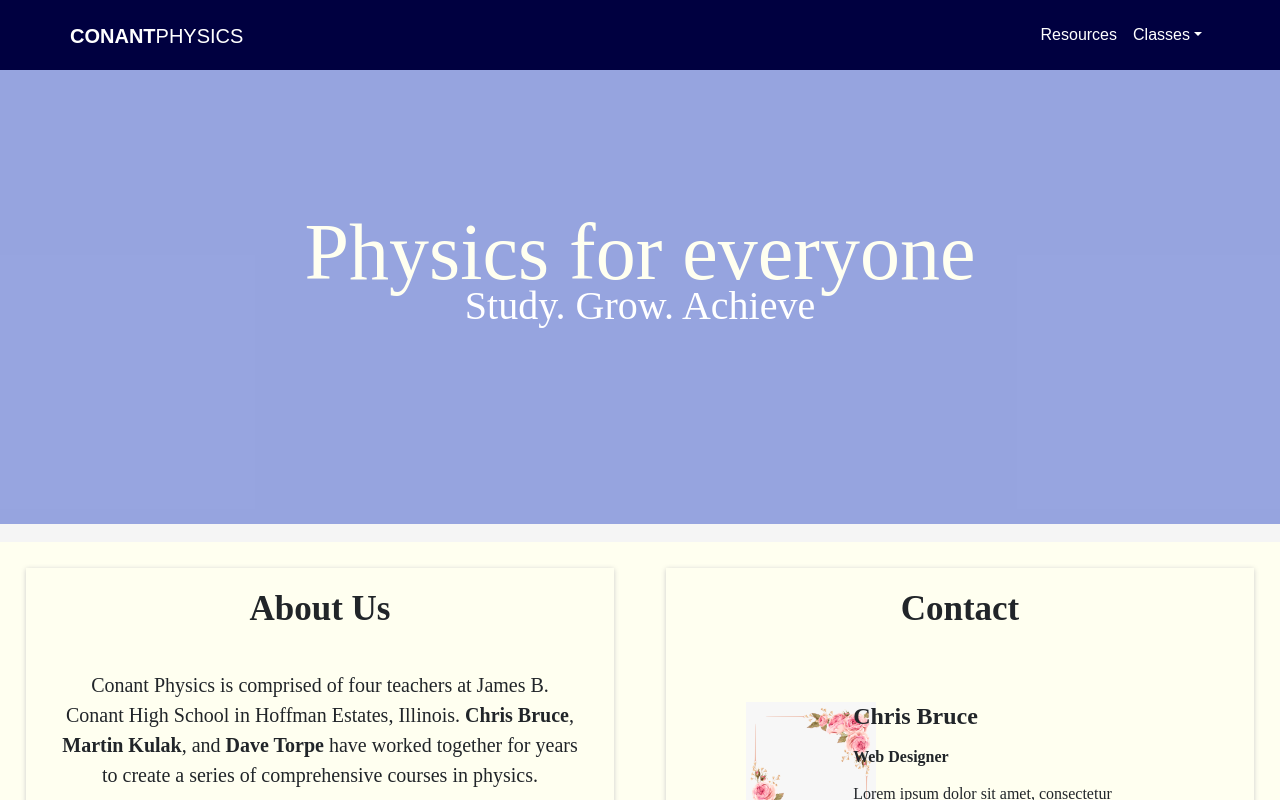
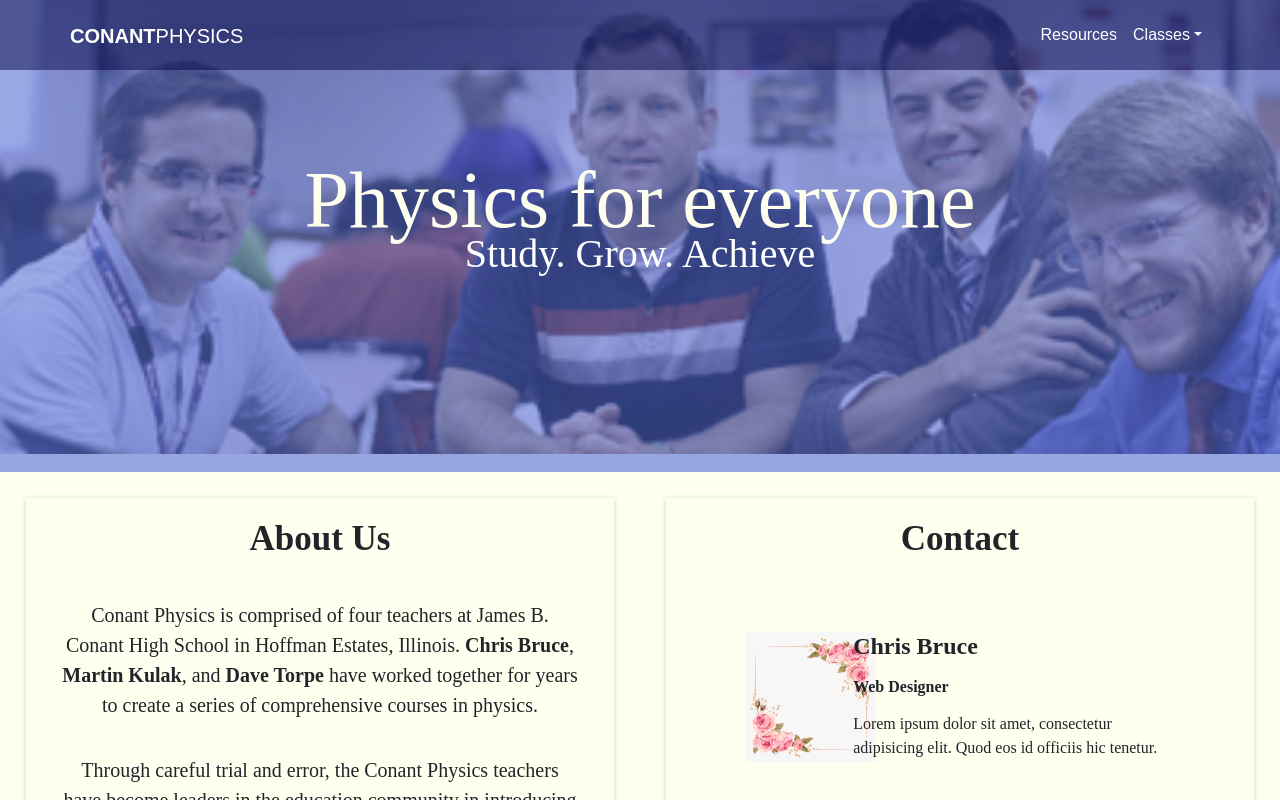
Before and after one commit to anandani4136/Conant-Physics, a React (Create React App) app in the folder frontend/: page /home in a window 1280 px wide. Shown: the top 800 px of the page. Built offline with nearby package versions, Linux system fonts and the light colour scheme.

Commit message:
cosmetic changes

```diff
--- a/frontend/src/components/NavBar.js
+++ b/frontend/src/components/NavBar.js
@@ -39,7 +39,7 @@ export default function TopNavbar() {
         //     </Navbar.Collapse>
         // </Navbar>
         <Navbar className="navBarBlue" variant="dark">
-            <Container>
+            <Container id="navBarContainer">
                 <Navbar.Brand href="/home">
                     <div className="alignRow">
                         <h2 id="loginTitle3">CONANT</h2>
@@ -50,9 +50,11 @@ export default function TopNavbar() {
                     <Nav.Link className = "color-navlink" href="/resources">Resources</Nav.Link>
                     <NavDropdown id = "color-dropdown" title="Classes" >
                         <NavDropdown.Item id="color-dropdown1" key="DAb" href="/AP-Physics-C">AP Physics C</NavDropdown.Item>
-                        <NavDropdown.Item id="color-dropdown1" key="DAb" href="/AP-Physics-12">AP Physics 1 & 2</NavDropdown.Item>
-                        <NavDropdown.Item id="color-dropdown1" key="DAb" href="/AP-Physics-1">AP Physics 1</NavDropdown.Item>
-                        <NavDropdown.Item id="color-dropdown1" key="DAb" href="/Advanced-Physics">Advanced Physics</NavDropdown.Item>
+                        <NavDropdown.Item id="color-dropdown1" key="DAb1" href="/AP-Physics-12">AP Physics 1 & 2</NavDropdown.Item>
+                        <NavDropdown.Item id="color-dropdown1" key="DAb2" href="/AP-Physics-1">AP Physics 1</NavDropdown.Item>
+                        <NavDropdown.Item id="color-dropdown1" key="DAb3" href="/Advanced-Physics">Advanced Physics</NavDropdown.Item>
+                        <NavDropdown.Item id="color-dropdown1" key="DAb4" href="/Advanced-Physics">Physical Science</NavDropdown.Item>
+                        <NavDropdown.Item id="color-dropdown1" key="DAb5" href="/Advanced-Physics">Physics</NavDropdown.Item>
                     </NavDropdown>
                 </Nav>
             </Container>
--- a/frontend/src/components/componentsCSS/Home.css
+++ b/frontend/src/components/componentsCSS/Home.css
@@ -23,23 +23,23 @@ nav {
 .pagePicture{
     background-image: url("../../static/images/conantphysicsteam.png");
     /*background: skyblue;*/
-    width: 100vw;
-    min-height: 69vh;
+    min-width: 100vw;
+    min-height: 68vh;
     background-color: khaki;
     background-size: cover;
     /* object-fit: cover; */
     background-repeat: no-repeat;
     position: fixed;
     transform: translateY(-90px);
-    z-index: -1;
+    z-index: 0.5;
 }
 
 .pageContent{
     background-color: rgba(82, 107, 208, 0.577);
-    z-index: 2;
+    z-index: 1;
     width: 100vw;
     height: 68vh;
-    transform: translateY(-90px);
+    transform: translateY(-9vh);
     position: absolute;
     text-align: center;
 }
@@ -50,6 +50,7 @@ nav {
     left:50%;
     transform:translate(-50%, -50%);
     font-size: 80px;
+    font-weight: 500;
     color: ivory;
     white-space: nowrap;
 
@@ -61,6 +62,7 @@ nav {
     left:50%;
     transform:translate(-50%, -50%);
     font-size: 40px;
+    font-weight: 50;
     color: white;
     white-space: nowrap;
 }
--- a/frontend/src/components/componentsCSS/navbar.css
+++ b/frontend/src/components/componentsCSS/navbar.css
@@ -28,6 +28,7 @@
     font-family: Sans-Serif;
     font-weight: 90;
     padding-top: 15px;
+    z-index: 29;
   }
 
   #color-dropdown2 {
@@ -60,6 +61,8 @@
 }
 
 .navBarBlue {
-  background-color: #000040;
-  z-index: 27;
+  background-color: #0000407c;
+  z-index: 57;
+  position: fixed;
+  width: 100%;
 }
```
